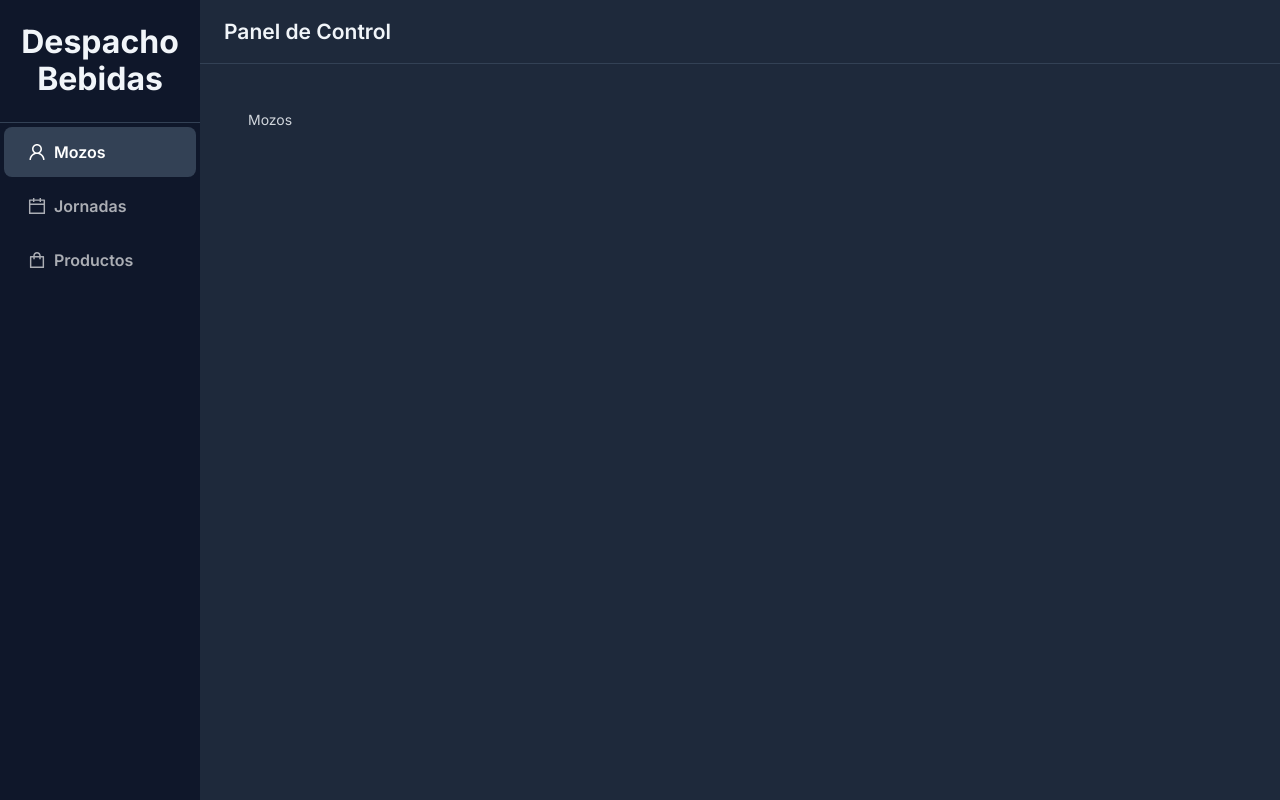
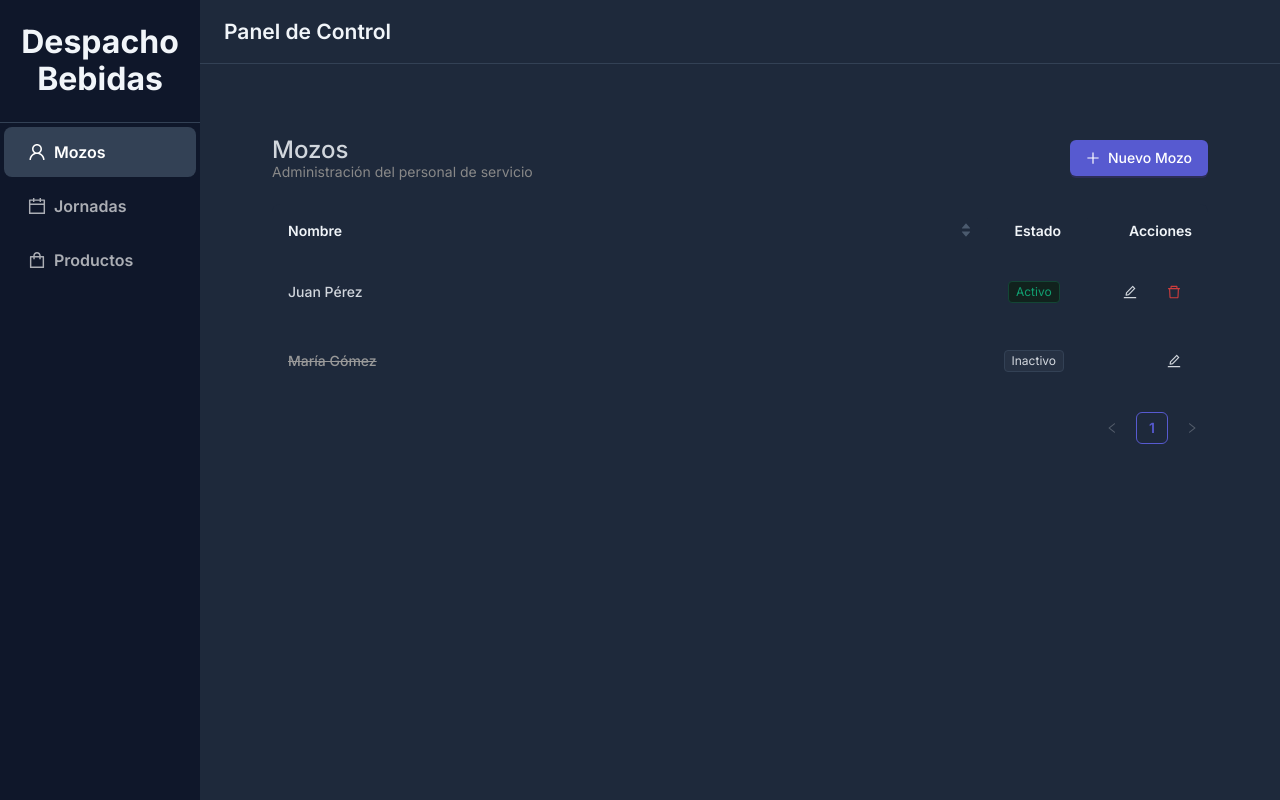
Before and after one commit to andresanni/despacho-bebidas, a React (Vite) app: page /mozos in a window 1280 px wide. Built offline with nearby package versions, Linux system fonts and the light colour scheme.

Commit message:
feat: Add Mozos management page with CRUD operations and soft delete, and introduce custom Ant Design dark theme.

```diff
--- a/package.json
+++ b/package.json
@@ -11,7 +11,9 @@
   },
   "dependencies": {
     "@ant-design/icons": "^6.1.0",
+    "@supabase/supabase-js": "^2.81.1",
     "antd": "^5.28.0",
+    "axios": "^1.13.2",
     "eslint-plugin-import": "^2.32.0",
     "eslint-plugin-react": "^7.37.5",
     "react": "^19.1.1",
--- a/src/config/theme.ts
+++ b/src/config/theme.ts
@@ -1,6 +1,7 @@
 import { theme as antdTheme } from 'antd';
+import type { ThemeConfig } from 'antd/es/config-provider/context';
 
-export const themeConfig = {
+export const themeConfig: ThemeConfig = {
   algorithm: antdTheme.darkAlgorithm,
 
   token: {
--- a/src/pages/Mozos.tsx
+++ b/src/pages/Mozos.tsx
@@ -1,5 +1,275 @@
-const Mozos = () => {
-  return <div>Mozos</div>;
+import { useEffect, useState } from 'react';
+import {
+  Button,
+  Table,
+  Space,
+  Modal,
+  Form,
+  Input,
+  Switch,
+  Popconfirm,
+  message,
+  Tag,
+  Tooltip
+} from 'antd';
+import {
+  PlusOutlined,
+  EditOutlined,
+  DeleteOutlined,
+  UserOutlined,
+  StopOutlined
+} from '@ant-design/icons';
+import type { ColumnsType } from 'antd/es/table';
+import type { Mozo } from '../types/models';
+
+// ------------------------------------------------------------------
+// [SERVICE LAYER]
+// ------------------------------------------------------------------
+let MOCK_ID = 3;
+let MOCK_DATA: Mozo[] = [
+  { idMozo: 1, nombre: 'Juan Pérez', activo: true },
+  { idMozo: 2, nombre: 'María Gómez', activo: false },
+];
+
+const mozoService = {
+  getAll: async (): Promise<Mozo[]> => {
+    return new Promise((resolve) => setTimeout(() => resolve([...MOCK_DATA]), 400));
+  },
+  create: async (mozo: Omit<Mozo, 'idMozo'>): Promise<Mozo> => {
+    return new Promise((resolve) => {
+      setTimeout(() => {
+        const nuevo = { ...mozo, idMozo: ++MOCK_ID };
+        MOCK_DATA.push(nuevo);
+        resolve(nuevo);
+      }, 600);
+    });
+  },
+  update: async (id: number, mozo: Partial<Mozo>): Promise<Mozo> => {
+    return new Promise((resolve) => {
+      setTimeout(() => {
+        MOCK_DATA = MOCK_DATA.map(m => m.idMozo === id ? { ...m, ...mozo } : m);
+        resolve({ ...mozo, idMozo: id } as Mozo);
+      }, 600);
+    });
+  },
+  // CAMBIO: Ahora es un Soft Delete (Baja lógica)
+  softDelete: async (id: number): Promise<void> => {
+    return new Promise((resolve) => {
+      setTimeout(() => {
+        // No borramos con .filter(), actualizamos el flag
+        MOCK_DATA = MOCK_DATA.map(m =>
+          m.idMozo === id ? { ...m, activo: false } : m
+        );
+        resolve();
+      }, 600);
+    });
+  }
 };
 
-export default Mozos;
+// ------------------------------------------------------------------
+// [COMPONENTE PRINCIPAL]
+// ------------------------------------------------------------------
+export default function MozosPage() {
+  const [mozos, setMozos] = useState<Mozo[]>([]);
+  const [loading, setLoading] = useState(false);
+
+  // Estados de Modal
+  const [modalOpen, setModalOpen] = useState(false);
+  const [submitting, setSubmitting] = useState(false);
+  const [editingMozo, setEditingMozo] = useState<Mozo | null>(null);
+
+  const [form] = Form.useForm();
+
+  useEffect(() => {
+    loadData();
+  }, []);
+
+  const loadData = async () => {
+    setLoading(true);
+    try {
+      const data = await mozoService.getAll();
+      setMozos(data);
+    } catch (error) {
+      message.error('Error al cargar los mozos');
+    } finally {
+      setLoading(false);
+    }
+  };
+
+  const handleFinish = async (values: any) => {
+    setSubmitting(true);
+    try {
+      if (editingMozo) {
+        await mozoService.update(editingMozo.idMozo, values);
+        message.success('Mozo actualizado correctamente');
+      } else {
+        await mozoService.create(values);
+        message.success('Mozo creado correctamente');
+      }
+      setModalOpen(false);
+      form.resetFields();
+      loadData();
+    } catch (error) {
+      message.error('Ocurrió un error al guardar');
+    } finally {
+      setSubmitting(false);
+    }
+  };
+
+  // CAMBIO: Manejamos la baja lógica
+  const handleDeactivate = async (id: number) => {
+    try {
+      await mozoService.softDelete(id);
+      message.success('Mozo dado de baja correctamente');
+      loadData();
+    } catch (error) {
+      message.error('No se pudo dar de baja al mozo');
+    }
+  };
+
+  const openNewModal = () => {
+    setEditingMozo(null);
+    form.resetFields();
+    setModalOpen(true);
+  };
+
+  const openEditModal = (record: Mozo) => {
+    setEditingMozo(record);
+    form.setFieldsValue(record);
+    setModalOpen(true);
+  };
+
+  const columns: ColumnsType<Mozo> = [
+    {
+      title: 'Nombre',
+      dataIndex: 'nombre',
+      sorter: (a, b) => a.nombre.localeCompare(b.nombre),
+      render: (text, record) => (
+        <span style={{
+          fontWeight: 500,
+          // Visualmente tachamos o atenuamos si está inactivo
+          color: record.activo ? 'inherit' : '#999',
+          textDecoration: record.activo ? 'none' : 'line-through'
+        }}>
+          {text}
+        </span>
+      )
+    },
+    {
+      title: 'Estado',
+      dataIndex: 'activo',
+      align: 'center',
+      width: 100,
+      render: (activo: boolean) => (
+        <Tag color={activo ? 'success' : 'default'}>
+          {activo ? 'Activo' : 'Inactivo'}
+        </Tag>
+      ),
+    },
+    {
+      title: 'Acciones',
+      key: 'acciones',
+      align: 'right',
+      width: 120,
+      render: (_, record) => (
+        <Space split={null}>
+          <Tooltip title="Editar / Reactivar">
+            <Button
+              type="text"
+              icon={<EditOutlined />}
+              onClick={() => openEditModal(record)}
+              className="text-blue-600 hover:text-blue-800"
+            />
+          </Tooltip>
+
+          {/* CAMBIO: Solo mostramos el botón de "Dar de baja" si está activo.
+             Si ya está inactivo, no tiene sentido mostrarlo (se reactiva desde editar).
+          */}
+          {record.activo && (
+            <Popconfirm
+              title="¿Dar de baja al mozo?"
+              description="Pasará a estado inactivo, pero se mantendrá su historial."
+              onConfirm={() => handleDeactivate(record.idMozo)}
+              okText="Dar de baja"
+              cancelText="Cancelar"
+              okButtonProps={{ danger: true }}
+              icon={<StopOutlined style={{ color: 'red' }} />}
+            >
+              <Tooltip title="Dar de baja">
+                <Button
+                  type="text"
+                  danger
+                  icon={<DeleteOutlined />}
+                />
+              </Tooltip>
+            </Popconfirm>
+          )}
+        </Space>
+      ),
+    },
+  ];
+
+  return (
+    <div style={{ padding: 24 }}>
+      <div style={{ display: 'flex', justifyContent: 'space-between', alignItems: 'center', marginBottom: 24 }}>
+        <div>
+          <h2 style={{ margin: 0, fontSize: '24px' }}>Mozos</h2>
+          <span style={{ color: '#888' }}>Administración del personal de servicio</span>
+        </div>
+        <Button type="primary" icon={<PlusOutlined />} onClick={openNewModal}>
+          Nuevo Mozo
+        </Button>
+      </div>
+
+      <Table
+        rowKey="idMozo"
+        loading={loading}
+        columns={columns}
+        dataSource={mozos}
+        pagination={{ pageSize: 10 }}
+        scroll={{ x: 600 }}
+      />
+
+      <Modal
+        open={modalOpen}
+        title={
+          <div style={{ display: 'flex', alignItems: 'center', gap: 8 }}>
+            <UserOutlined />
+            {editingMozo ? 'Editar Mozo' : 'Nuevo Mozo'}
+          </div>
+        }
+        onCancel={() => setModalOpen(false)}
+        onOk={form.submit}
+        confirmLoading={submitting}
+        okText={editingMozo ? 'Guardar' : 'Crear'}
+        cancelText="Cancelar"
+        destroyOnClose
+      >
+        <Form
+          form={form}
+          layout="vertical"
+          onFinish={handleFinish}
+          initialValues={{ activo: true }}
+          preserve={false}
+        >
+          <Form.Item
+            name="nombre"
+            label="Nombre Completo"
+            rules={[{ required: true, message: 'Ingrese el nombre del mozo' }]}
+          >
+            <Input placeholder="Ej: Juan Pérez" />
+          </Form.Item>
+
+          <Form.Item
+            name="activo"
+            label="Estado"
+            valuePropName="checked"
+            help="Los mozos inactivos no aparecerán en la selección de mesas."
+          >
+            <Switch checkedChildren="Activo" unCheckedChildren="Inactivo" />
+          </Form.Item>
+        </Form>
+      </Modal>
+    </div>
+  );
+}
--- /dev/null
+++ b/src/types/models.ts
@@ -0,0 +1,54 @@
+// Enums que reflejan los tipos custom de Postgres
+export type EstadoJornada = 'ABIERTA' | 'CERRADA';
+export type EstadoOperacion = 'NO_ASIGNADA' | 'ABIERTA' | 'TICKET_IMPRESO' | 'PAGA';
+
+// ========== Tablas ==========
+
+export interface Jornada {
+  idJornada: number;
+  fecha: string;
+  estado: EstadoJornada;
+  notas?: string | null;
+}
+
+export interface Mozo {
+  idMozo: number;
+  nombre: string;
+  activo: boolean;
+}
+
+export interface Mesa {
+  idMesa: number;
+  numero: string;
+  capacidad: number;
+  ubicacion?: string | null;
+  activo: boolean;
+}
+
+export interface Bebida {
+  idBebida: number;
+  nombre: string;
+  precio: number;
+  categoria?: string | null;
+  activo: boolean;
+}
+
+export interface Operacion {
+  idOperacion: number;
+  idJornada: number;
+  idMesa: number;
+  idMozo?: number | null;
+  estado: EstadoOperacion;
+  fechaApertura: string;
+  fechaCierre?: string | null;
+  total?: number | null;
+}
+
+export interface ItemOperacion {
+  idItemOperacion: number;
+  idOperacion: number;
+  idBebida: number;
+  cantidad: number;
+  precioUnitario: number;
+  subtotal: number;
+}
--- /dev/null
+++ b/src/utils/supabase.ts
@@ -0,0 +1,6 @@
+import { createClient } from '@supabase/supabase-js';
+
+const supabaseUrl = import.meta.env.VITE_SUPABASE_URL as string;
+const supabaseAnonKey = import.meta.env.VITE_SUPABASE_ANON_KEY as string;
+
+export const supabase = createClient(supabaseUrl, supabaseAnonKey);
```
Also changed, not shown: 2 other files (tests, documents, lock files or other folders).
